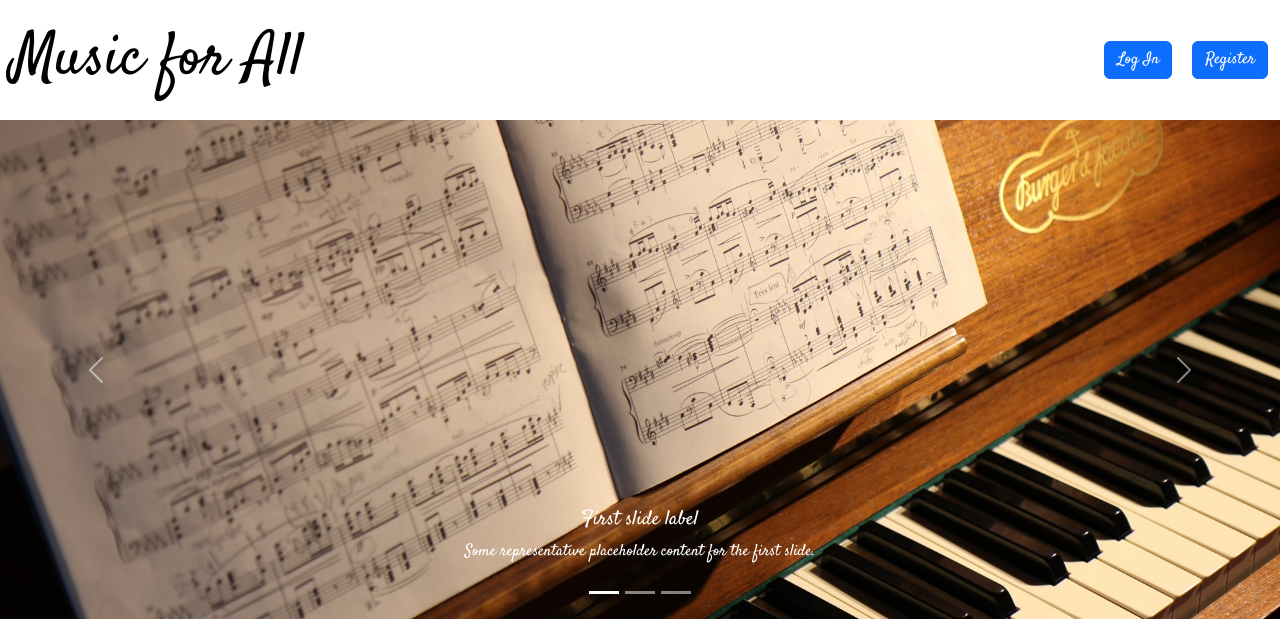
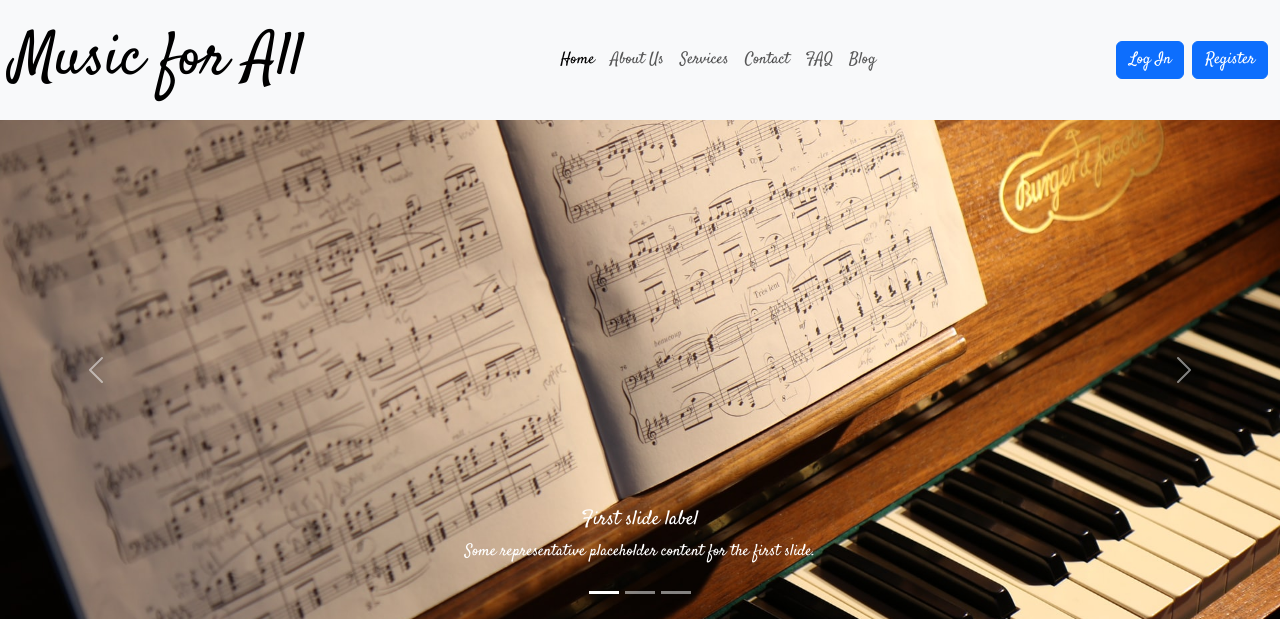
Before and after one commit to JowitaW/Music-for-All, a PHP site: page /home.php in a window 1280 px wide. Shown: the top 619 px of the page. Run offline with PHP 8.4, Linux system fonts and the light colour scheme.

Commit message:
added nav links for future pages

```diff
--- a/css/style.css
+++ b/css/style.css
@@ -2,8 +2,9 @@ body{
     font-family: "Satisfy", cursive;
 }
 
-.custom-bg{
-    background-color: bisque;
+.navbar-nav {
+    margin-left: auto;
+    margin-right: auto;
 }
 
 .carousel-inner img {
--- a/home.php
+++ b/home.php
@@ -15,13 +15,38 @@
 </head>
 <body>
 
-<nav class="navbar">
+<nav class="navbar navbar-expand-lg navbar-light bg-light">
     <div class="container-fluid">
-        <a class="navbar-brand">Music for All</a>
-        <div class="d-flex">
-            <!-- New buttons -->
-            <button class="btn btn-primary button-spacing" type="button">Log In</button>
-            <button class="btn btn-primary" type="button" data-bs-toggle="modal" data-bs-target="#registerModal">Register</button>
+        <a class="navbar-brand" href="#">Music for All</a>
+        <button class="navbar-toggler" type="button" data-bs-toggle="collapse" data-bs-target="#navbarNav" aria-controls="navbarNav" aria-expanded="false" aria-label="Toggle navigation">
+            <span class="navbar-toggler-icon"></span>
+        </button>
+        <div class="collapse navbar-collapse" id="navbarNav">
+            <ul class="navbar-nav me-auto mb-2 mb-lg-0">
+                <li class="nav-item">
+                    <a class="nav-link active" aria-current="page" href="#">Home</a>
+                </li>
+                <li class="nav-item">
+                    <a class="nav-link" href="#">About Us</a>
+                </li>
+                <li class="nav-item">
+                    <a class="nav-link" href="#">Services</a>
+                </li>
+                <li class="nav-item">
+                    <a class="nav-link" href="#">Contact</a>
+                </li>
+                <li class="nav-item">
+                    <a class="nav-link" href="#">FAQ</a>
+                </li>
+                <li class="nav-item">
+                    <a class="nav-link" href="#">Blog</a>
+                </li>
+            </ul>
+            <div class="d-flex">
+                <!-- New buttons -->
+                <button class="btn btn-primary me-2" type="button">Log In</button>
+                <button class="btn btn-primary" type="button" data-bs-toggle="modal" data-bs-target="#registerModal">Register</button>
+            </div>
         </div>
     </div>
 </nav>
```
